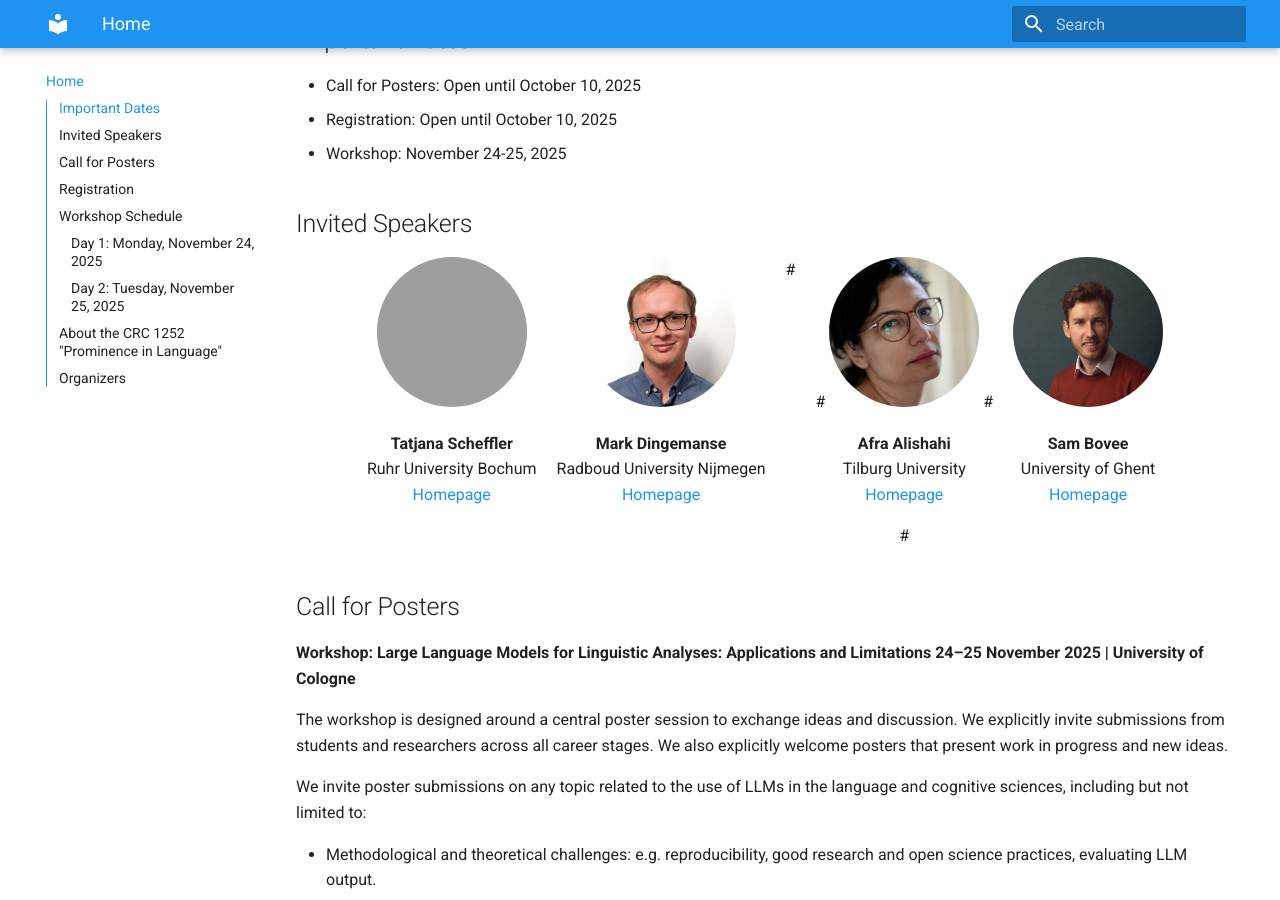
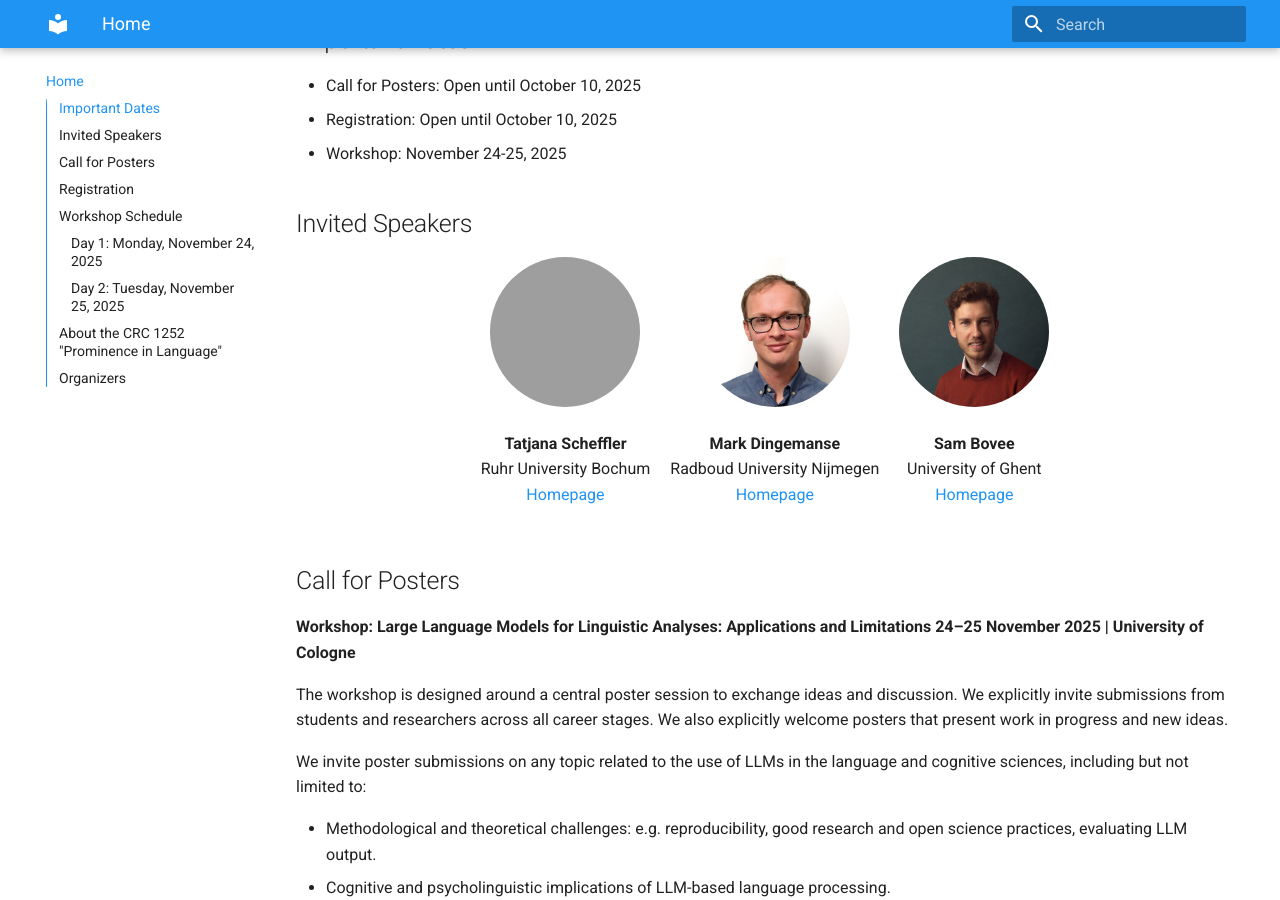
Before and after one commit to SFB1252/llm-workshop, an MkDocs documentation site: the page built from docs/index.md, in a window 1280 px wide and 900 px high, scrolled down 856 px. Built offline with MkDocs 1.6.1 and Material for MkDocs 9.7.7, drawn with Linux system fonts in a browser that asks for light colours; grey boxes are pictures that could not be loaded.

Commit message:
Update index.md

```diff
--- a/docs/index.md
+++ b/docs/index.md
@@ -28,10 +28,6 @@ Two important applications of LLMs include using LLMs as tools for linguistic re
     <img src="assets/dingemanse-mark-2020-nobg-gradient.jpg" alt="Mark Dingemanse" style="width: 150px; height: 150px; object-fit: cover; border-radius: 50%;">
     <p><strong>Mark Dingemanse</strong><br>Radboud University Nijmegen<br><a href="https://markdingemanse.net/">Homepage</a></p>
   </div>
-  #<div style="text-align: center;">
-   # <img src="assets/afra.JPG" alt="Afra Alishahi" style="width: 150px; height: 150px; object-fit: cover; border-radius: 50%;">
-    #<p><strong>Afra Alishahi</strong><br>Tilburg University<br><a href="https://afra.alishahi.name/">Homepage</a></p>
- # </div>
   <div style="text-align: center;">
     <img src="assets/Sam-Boeve-1966441941.jpg" alt="Sam Bovee" style="width: 150px; height: 150px; object-fit: cover; border-radius: 50%;">
     <p><strong>Sam Bovee</strong><br>University of Ghent<br><a href="https://research.ugent.be/web/person/sam-boeve-0/en">Homepage</a></p>
```
